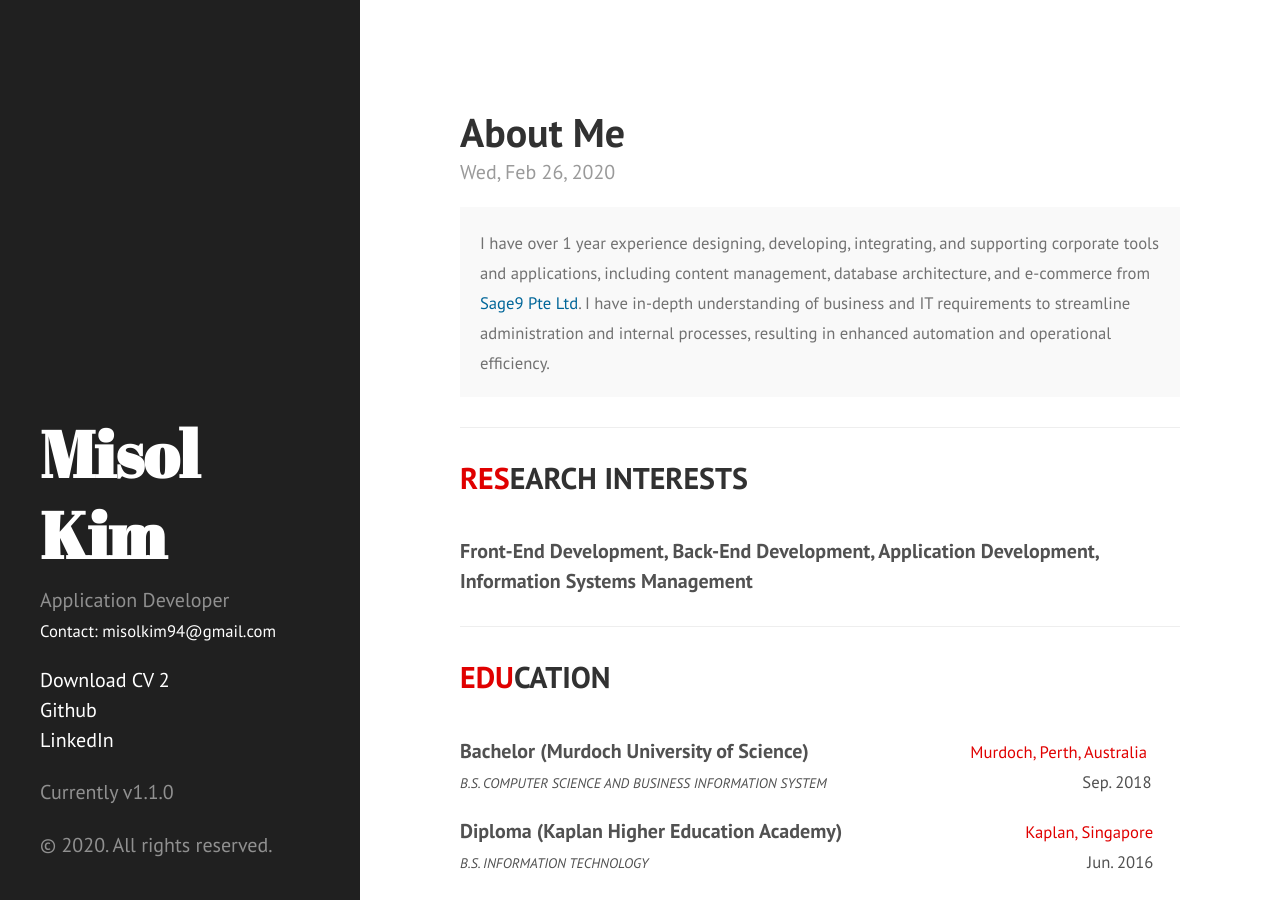
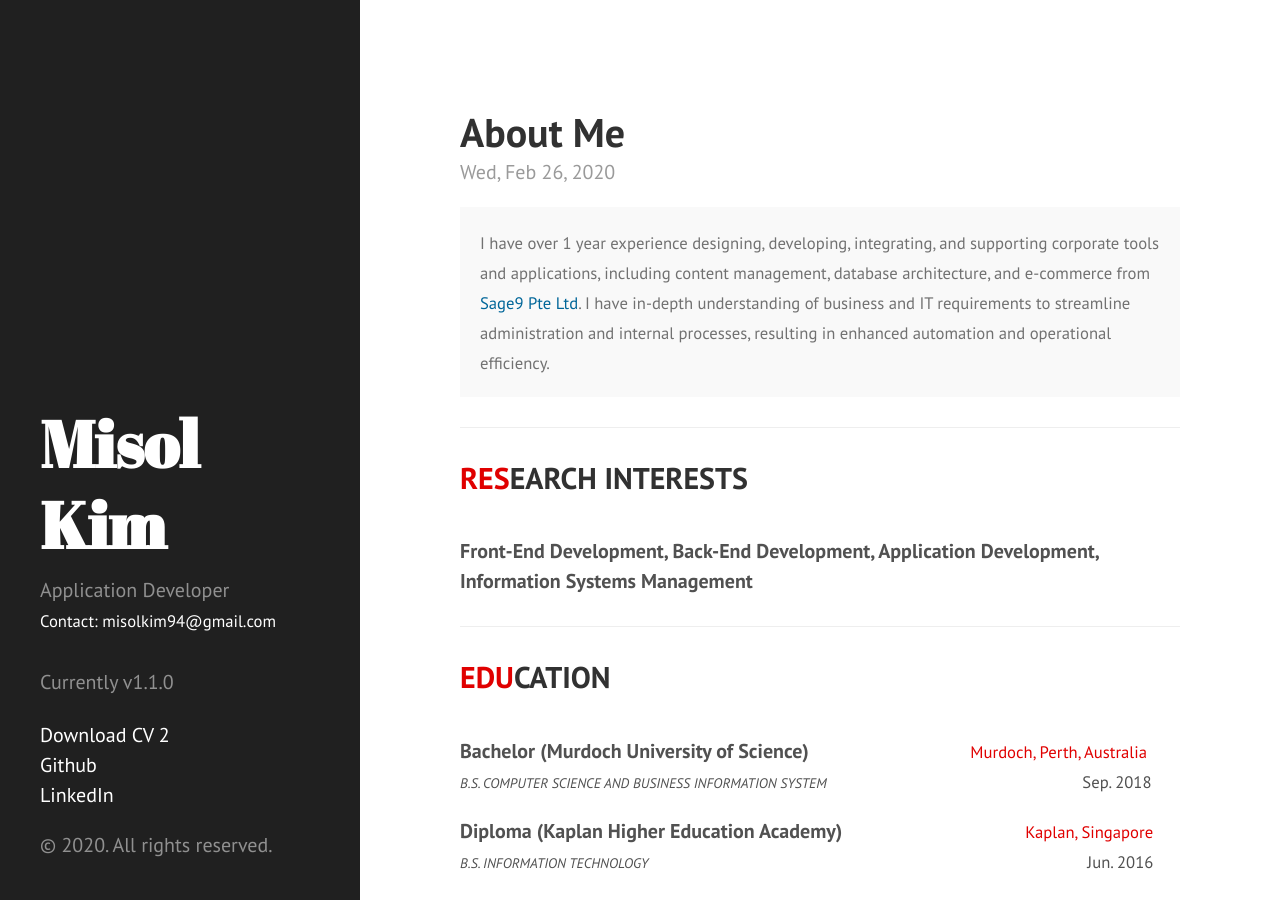
Before and after one commit to kim-misol/kim-misol.github.io, a Jekyll site: the page built from index.html, in a window 1280 px wide and 900 px high. Built offline with Jekyll 4.4.1, drawn with Linux system fonts in a browser that asks for light colours; Markdown is read by kramdown in place of the engine named in the settings; the list of posts is cut into pages by our own code.

Commit message:
Update sidebar.html

```diff
--- a/_includes/sidebar.html
+++ b/_includes/sidebar.html
@@ -13,11 +13,11 @@
     </div>
 
     <nav class="sidebar-nav">
-<!-- <a href="mailto:kimyaesol@gmail.com"><i class="fa fa-envelope fa-2x" aria-hidden="true"></i></a>&ensp;
+<a href="mailto:kimyaesol@gmail.com"><i class="fa fa-envelope fa-2x" aria-hidden="true"></i></a>&ensp;
 <a href="{{ site.github.repo }}"><i class="fa fa-github fa-2x"></i></a>&ensp;
 <a href="https://www.linkedin.com/in/yaesolkim/"><i class="fa fa-linkedin-square fa-2x" aria-hidden="true"></i></a>&ensp;
 <a href="https://yaesol.github.io/post/"><i class="fa fa-pencil-square-o fa-2x" aria-hidden="true"></i></a>
-<span class="sidebar-nav-item">Currently v{{ site.version }}</span> -->
+<span class="sidebar-nav-item">Currently v{{ site.version }}</span>
 
 {% comment %}
       {% assign pages_list = site.pages %}
@@ -36,7 +36,7 @@
         <li><a href="https://github.com/misolkim" target="_blank"> Github </a></li>
         <li><a href="https://www.linkedin.com/in/misolkim/" target="_blank"> LinkedIn </a></li>
       </ul>
-      <span class="sidebar-nav-item">Currently v{{ site.version }}</span>
+<!--       <span class="sidebar-nav-item">Currently v{{ site.version }}</span> -->
     </nav>
 
     <p>&copy; {{ site.time | date: '%Y' }}. All rights reserved.</p>
```
